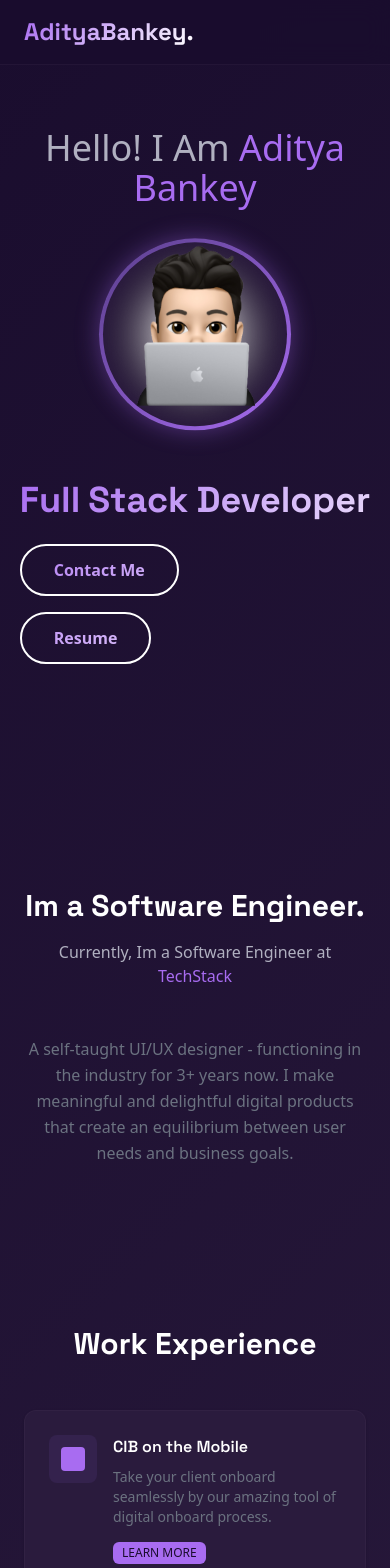
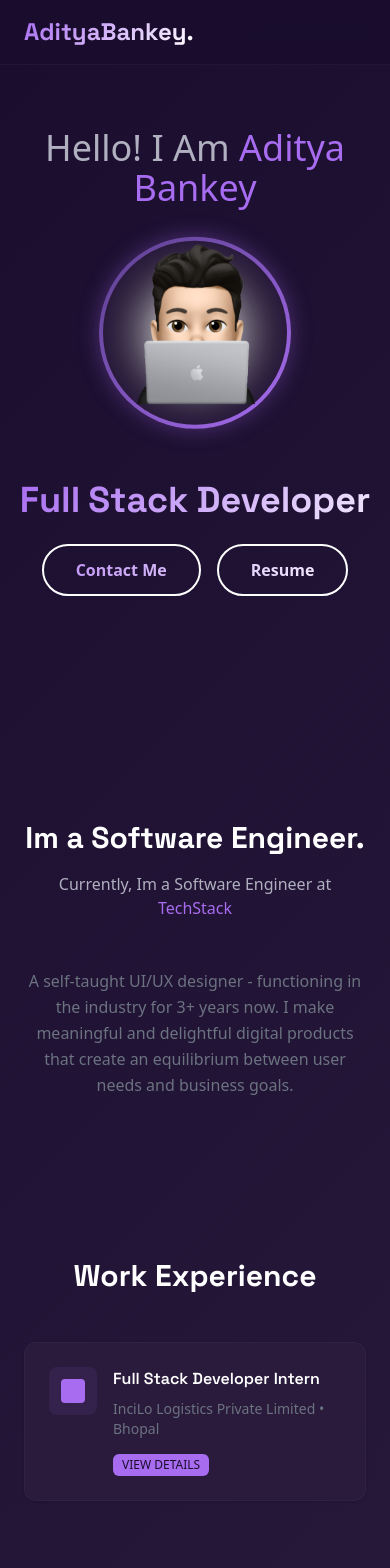
Before and after one commit to ADITYABANKEY07/adityabankeyportfolio, a Next.js app: page / in a window 390 px wide. Shown: the top 1568 px of the page. Built offline with nearby package versions, Linux system fonts and the light colour scheme.

Commit message:
major updates like animation imrovement, footer separate component and adding dialog feature in card project.tsx

```diff
--- a/package.json
+++ b/package.json
@@ -9,6 +9,7 @@
     "lint": "next lint"
   },
   "dependencies": {
+    "@radix-ui/react-dialog": "^1.1.15",
     "@radix-ui/react-slot": "^1.2.3",
     "@types/node": "^24.3.0",
     "@types/react": "^19.1.10",
--- a/src/app/components/Experience.tsx
+++ b/src/app/components/Experience.tsx
@@ -1,15 +1,38 @@
 "use client";
 import React from "react";
 import { motion } from "framer-motion";
-import {Card} from "@/components/ui/card"; // ✅ default import (avoid export * issue)
-import {Badge} from "@/components/ui/badge";
+import { Card } from "@/components/ui/card";
+import { Badge } from "@/components/ui/badge";
+import {
+  Dialog,
+  DialogContent,
+  DialogHeader,
+  DialogTitle,
+  DialogDescription,
+  DialogTrigger,
+} from "@/components/ui/dialog";
 
 function Experience() {
-  // animation variants for cards
   const cardVariants = {
     hidden: { opacity: 0, y: 10 },
     visible: { opacity: 1, y: 0 },
   };
+
+  const experiences = [
+    {
+      title: "Full Stack Developer Intern",
+      company: "InciLo Logistics Private Limited • Bhopal",
+      duration: "09/2024 - 12/2024",
+      description: [
+        "Contributed to both frontend development and system enhancements, ensuring responsive and intuitive user experiences.",
+        "Developed dynamic web interfaces using HTML, CSS, and JavaScript, with component-based architecture in ReactJS.",
+        "Collaborated with backend teams to integrate APIs and ensure seamless frontend-backend communication.",
+        "Performed debugging and testing to identify and fix issues, optimizing application performance and usability.",
+        "Participated in cross-functional team discussions to align design, functionality, and business goals.",
+        "Used Git for version control, managing code changes efficiently in a collaborative environment.",
+      ],
+    },
+  ];
 
   return (
     <div id="experience" className="py-20 px-6">
@@ -24,42 +47,68 @@ function Experience() {
           Work Experience
         </motion.h2>
 
-        <div className="grid md:grid-cols-2 gap-6">
-          {[1, 2, 3, 4].map((item, index) => (
+<div
+  className={`grid gap-6 justify-center ${
+    experiences.length === 1
+      ? "grid-cols-1 place-items-center" // ✅ single card centered
+      : "sm:grid-cols-2 lg:grid-cols-3" // ✅ auto layout for 2+ cards
+  }`}
+>
+  {experiences.map((item, index) => (
     <motion.div
-              key={item}
+      key={index}
       variants={cardVariants}
       initial="hidden"
       whileInView="visible"
       transition={{
         duration: 0.8,
         ease: "easeOut",
-                delay: index * 0.2, // stagger cards
+        delay: index * 0.2,
       }}
       viewport={{ once: true }}
+      className="w-full max-w-md" // ✅ keeps each card a nice width
     >
-              <Card className="bg-card border-border/20 p-6 hover:border-accent/50 transition-all duration-300 group">
+      <Dialog>
+        <DialogTrigger asChild>
+          <Card className="cursor-pointer bg-card border-border/20 p-6 hover:border-accent/50 transition-all duration-300 group">
             <div className="flex items-start gap-4">
               <div className="w-12 h-12 rounded-lg bg-primary/20 flex items-center justify-center group-hover:bg-accent/20 transition-colors">
                 <div className="w-6 h-6 rounded bg-accent"></div>
               </div>
               <div className="flex-1">
                 <h3 className="font-semibold font-space-grotesk mb-2">
-                      CIB on the Mobile
+                  {item.title}
                 </h3>
                 <p className="text-sm text-muted-foreground mb-3">
-                      Take your client onboard seamlessly by our amazing tool of
-                      digital onboard process.
+                  {item.company}
                 </p>
                 <Badge variant="secondary" className="text-xs">
-                      LEARN MORE
+                  VIEW DETAILS
                 </Badge>
               </div>
             </div>
           </Card>
+        </DialogTrigger>
+
+        {/* Dialog Content */}
+        <DialogContent className="max-w-2xl">
+          <DialogHeader>
+            <DialogTitle>{item.title}</DialogTitle>
+            <DialogDescription>
+              {item.company} • {item.duration}
+            </DialogDescription>
+          </DialogHeader>
+          <ul className="list-disc pl-5 space-y-2 text-sm text-muted-foreground">
+            {item.description.map((point, i) => (
+              <li key={i}>{point}</li>
+            ))}
+          </ul>
+        </DialogContent>
+      </Dialog>
     </motion.div>
   ))}
 </div>
+
       </div>
     </div>
   );
--- a/src/app/components/HeroSection.tsx
+++ b/src/app/components/HeroSection.tsx
@@ -9,29 +9,28 @@ const typewriter = {
   visible: {
     opacity: 1,
     transition: {
-      staggerChildren: 0.05,
-      delayChildren: 0.5,
+      staggerChildren: 0.03, // faster typing
+      delayChildren: 0.1, // almost no initial delay
     },
   },
 };
 
 const charAnimation = {
-  hidden: { opacity: 0, y: 10 },
-  visible: { opacity: 1, y: 0 },
+  hidden: { opacity: 0, y: 6 },
+  visible: { opacity: 1, y: 0, transition: { duration: 0.2 } },
 };
 
 function HeroSection() {
   const text = "Full Stack Developer";
 
-
   return (
-    <section id="home" className="pt-32 pb-20 px-6">
+    <div id="home" className="pt-32 pb-20 px-6">
       <div className="container mx-auto max-w-4xl text-center">
         {/* Intro Text */}
         <motion.div
           initial={{ opacity: 0, y: 30 }}
           whileInView={{ opacity: 1, y: 0 }}
-          transition={{ duration: 0.8 }}
+          transition={{ duration: 0.6 }}
           viewport={{ once: true, amount: 0.6 }}
           className="mb-8"
         >
@@ -45,7 +44,7 @@ function HeroSection() {
           <motion.div
             initial={{ opacity: 0, scale: 0.8 }}
             whileInView={{ opacity: 1, scale: 1 }}
-            transition={{ duration: 1, delay: 0.2, type: "spring" }}
+            transition={{ duration: 0.8, delay: 0.1, type: "spring" }}
             viewport={{ once: true }}
             className="relative"
           >
@@ -59,7 +58,6 @@ function HeroSection() {
               className="w-48 h-48 rounded-full bg-gradient-to-br from-primary to-accent p-1 glow-effect shadow-xl"
             >
               <div className="w-full h-full rounded-full bg-card flex items-center justify-center">
-                {/* Replaced Image with a generic SVG avatar to avoid import errors */}
                 <Image
                   src={avatar}
                   width={200}
@@ -91,13 +89,14 @@ function HeroSection() {
                 </motion.span>
               ))}
             </motion.h1>
-            {/* Flex container for the buttons */}
-            <div className="flex flex-col sm:flex-row justify-center gap-4 mt-6">
-              {/* Corrected Contact Me Button */}
+
+            {/* Buttons */}
+            <div className="flex flex-row justify-center gap-4 mt-6">
+              {/* Contact Me Button */}
               <motion.div
                 initial={{ opacity: 0, y: 20 }}
                 animate={{ opacity: 1, y: 0 }}
-                transition={{ duration: 0.6, delay: 1.8 }}
+                transition={{ duration: 0.5, delay: 1 }}
               >
                 <a
                   href="#contact"
@@ -115,7 +114,7 @@ function HeroSection() {
               <motion.div
                 initial={{ opacity: 0, y: 20 }}
                 animate={{ opacity: 1, y: 0 }}
-                transition={{ duration: 0.6, delay: 1.8 }}
+                transition={{ duration: 0.5, delay: 1.2 }}
               >
                 <a
                   href="/AdityaBankeyResume.pdf"
@@ -133,7 +132,7 @@ function HeroSection() {
           </motion.div>
         </div>
       </div>
-    </section>
+    </div>
   );
 }
 
--- /dev/null
+++ b/src/components/ui/dialog.tsx
@@ -0,0 +1,143 @@
+"use client"
+
+import * as React from "react"
+import * as DialogPrimitive from "@radix-ui/react-dialog"
+import { XIcon } from "lucide-react"
+
+import { cn } from "@/lib/utils"
+
+function Dialog({
+  ...props
+}: React.ComponentProps<typeof DialogPrimitive.Root>) {
+  return <DialogPrimitive.Root data-slot="dialog" {...props} />
+}
+
+function DialogTrigger({
+  ...props
+}: React.ComponentProps<typeof DialogPrimitive.Trigger>) {
+  return <DialogPrimitive.Trigger data-slot="dialog-trigger" {...props} />
+}
+
+function DialogPortal({
+  ...props
+}: React.ComponentProps<typeof DialogPrimitive.Portal>) {
+  return <DialogPrimitive.Portal data-slot="dialog-portal" {...props} />
+}
+
+function DialogClose({
+  ...props
+}: React.ComponentProps<typeof DialogPrimitive.Close>) {
+  return <DialogPrimitive.Close data-slot="dialog-close" {...props} />
+}
+
+function DialogOverlay({
+  className,
+  ...props
+}: React.ComponentProps<typeof DialogPrimitive.Overlay>) {
+  return (
+    <DialogPrimitive.Overlay
+      data-slot="dialog-overlay"
+      className={cn(
+        "data-[state=open]:animate-in data-[state=closed]:animate-out data-[state=closed]:fade-out-0 data-[state=open]:fade-in-0 fixed inset-0 z-50 bg-black/50",
+        className
+      )}
+      {...props}
+    />
+  )
+}
+
+function DialogContent({
+  className,
+  children,
+  showCloseButton = true,
+  ...props
+}: React.ComponentProps<typeof DialogPrimitive.Content> & {
+  showCloseButton?: boolean
+}) {
+  return (
+    <DialogPortal data-slot="dialog-portal">
+      <DialogOverlay />
+      <DialogPrimitive.Content
+        data-slot="dialog-content"
+        className={cn(
+          "bg-background data-[state=open]:animate-in data-[state=closed]:animate-out data-[state=closed]:fade-out-0 data-[state=open]:fade-in-0 data-[state=closed]:zoom-out-95 data-[state=open]:zoom-in-95 fixed top-[50%] left-[50%] z-50 grid w-full max-w-[calc(100%-2rem)] translate-x-[-50%] translate-y-[-50%] gap-4 rounded-lg border p-6 shadow-lg duration-200 sm:max-w-lg",
+          className
+        )}
+        {...props}
+      >
+        {children}
+        {showCloseButton && (
+          <DialogPrimitive.Close
+            data-slot="dialog-close"
+            className="ring-offset-background focus:ring-ring data-[state=open]:bg-accent data-[state=open]:text-muted-foreground absolute top-4 right-4 rounded-xs opacity-70 transition-opacity hover:opacity-100 focus:ring-2 focus:ring-offset-2 focus:outline-hidden disabled:pointer-events-none [&_svg]:pointer-events-none [&_svg]:shrink-0 [&_svg:not([class*='size-'])]:size-4"
+          >
+            <XIcon />
+            <span className="sr-only">Close</span>
+          </DialogPrimitive.Close>
+        )}
+      </DialogPrimitive.Content>
+    </DialogPortal>
+  )
+}
+
+function DialogHeader({ className, ...props }: React.ComponentProps<"div">) {
+  return (
+    <div
+      data-slot="dialog-header"
+      className={cn("flex flex-col gap-2 text-center sm:text-left", className)}
+      {...props}
+    />
+  )
+}
+
+function DialogFooter({ className, ...props }: React.ComponentProps<"div">) {
+  return (
+    <div
+      data-slot="dialog-footer"
+      className={cn(
+        "flex flex-col-reverse gap-2 sm:flex-row sm:justify-end",
+        className
+      )}
+      {...props}
+    />
+  )
+}
+
+function DialogTitle({
+  className,
+  ...props
+}: React.ComponentProps<typeof DialogPrimitive.Title>) {
+  return (
+    <DialogPrimitive.Title
+      data-slot="dialog-title"
+      className={cn("text-lg leading-none font-semibold", className)}
+      {...props}
+    />
+  )
+}
+
+function DialogDescription({
+  className,
+  ...props
+}: React.ComponentProps<typeof DialogPrimitive.Description>) {
+  return (
+    <DialogPrimitive.Description
+      data-slot="dialog-description"
+      className={cn("text-muted-foreground text-sm", className)}
+      {...props}
+    />
+  )
+}
+
+export {
+  Dialog,
+  DialogClose,
+  DialogContent,
+  DialogDescription,
+  DialogFooter,
+  DialogHeader,
+  DialogOverlay,
+  DialogPortal,
+  DialogTitle,
+  DialogTrigger,
+}
```
Also changed, not shown: src/app/components/Footer.tsx (added, +24 -0 lines), src/app/page.tsx (+4 -12 lines), 1 other file (tests, documents, lock files or other folders). Lines whose indentation alone changed are shown as unchanged.
